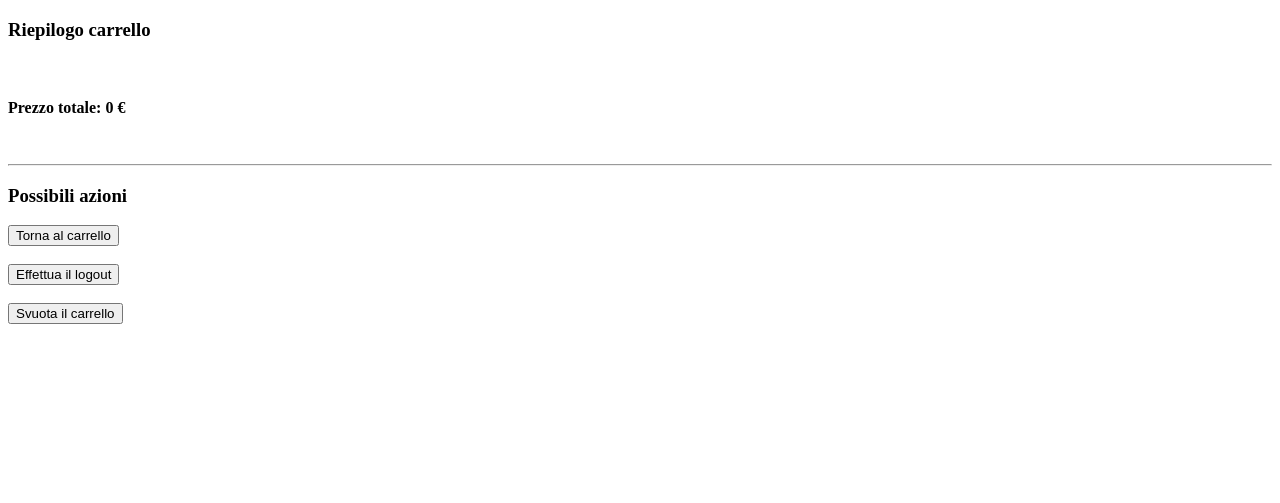
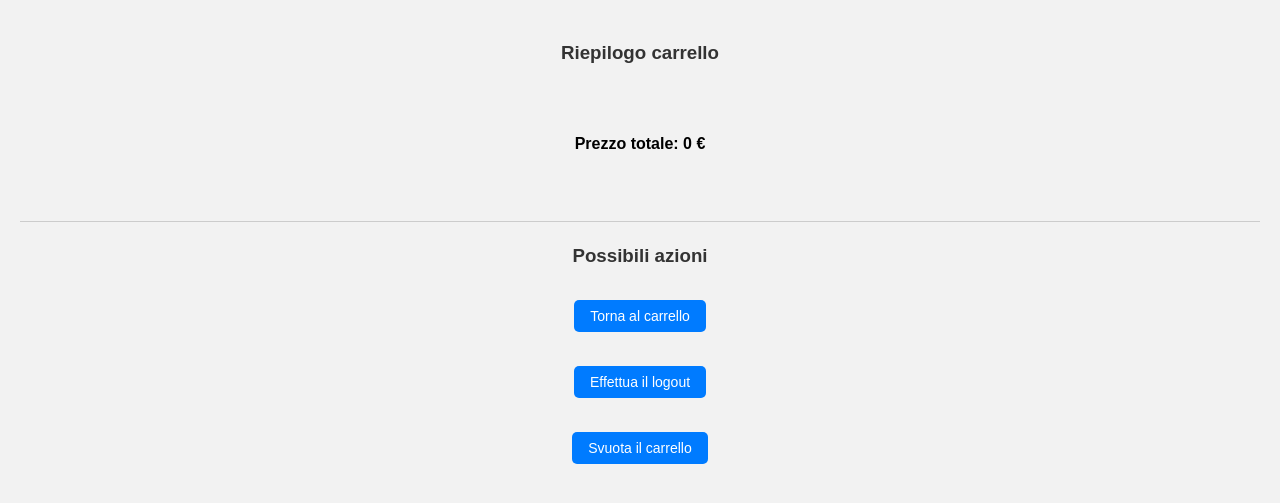
Before and after one commit to campo662/carrello-session, a PHP site: page /carrello.php in a window 1280 px wide. Shown: the top 503 px of the page. Run offline with PHP 8.4, Linux system fonts and the light colour scheme; the visitor is signed in with stand-in values (Sample User, id 1); data that the repository does not hold is empty.

Commit message:
Update carrello.php

```diff
--- a/carrello.php
+++ b/carrello.php
@@ -14,6 +14,54 @@
         <meta charset="UTF-8">
         <meta name="viewport" content="width=device-width, initial-scale=1.0">
         <title>Carrello della spesa - riepilogo</title>
+		<style>
+
+		body {
+			font-family: Arial, sans-serif;
+			background-color: #f2f2f2;
+			margin: 0;
+			padding: 20px;
+			line-height: 1.5;
+			text-align: center;
+		}
+
+
+		h3 {
+			color: #333;
+			margin-bottom: 20px;
+		}
+
+
+		label {
+			font-size: 14px;
+			display: block;
+			margin-top: 10px;
+		}
+
+		hr {
+			margin: 20px auto;
+			border: 0;
+			height: 1px;
+			background-color: #ccc;
+		}
+
+		button {
+			padding: 8px 16px;
+			margin-top: 10px;
+			background-color: #007bff;
+			color: white;
+			border: none;
+			border-radius: 5px;
+			cursor: pointer;
+			font-size: 14px;
+			display: inline-block;
+		}
+
+		button:hover {
+			background-color: #0056b3;
+		}
+
+	</style>
     </head>
     <body>
         <h3>Riepilogo carrello</h3>
```
